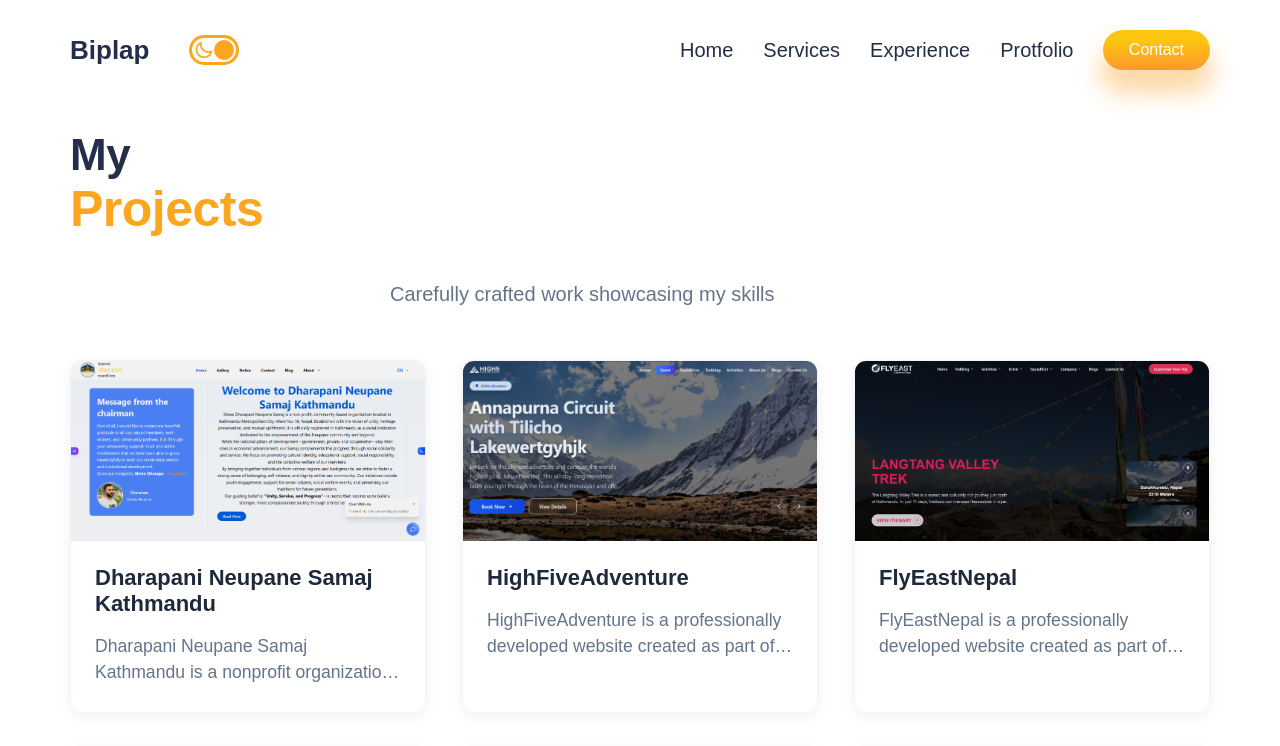
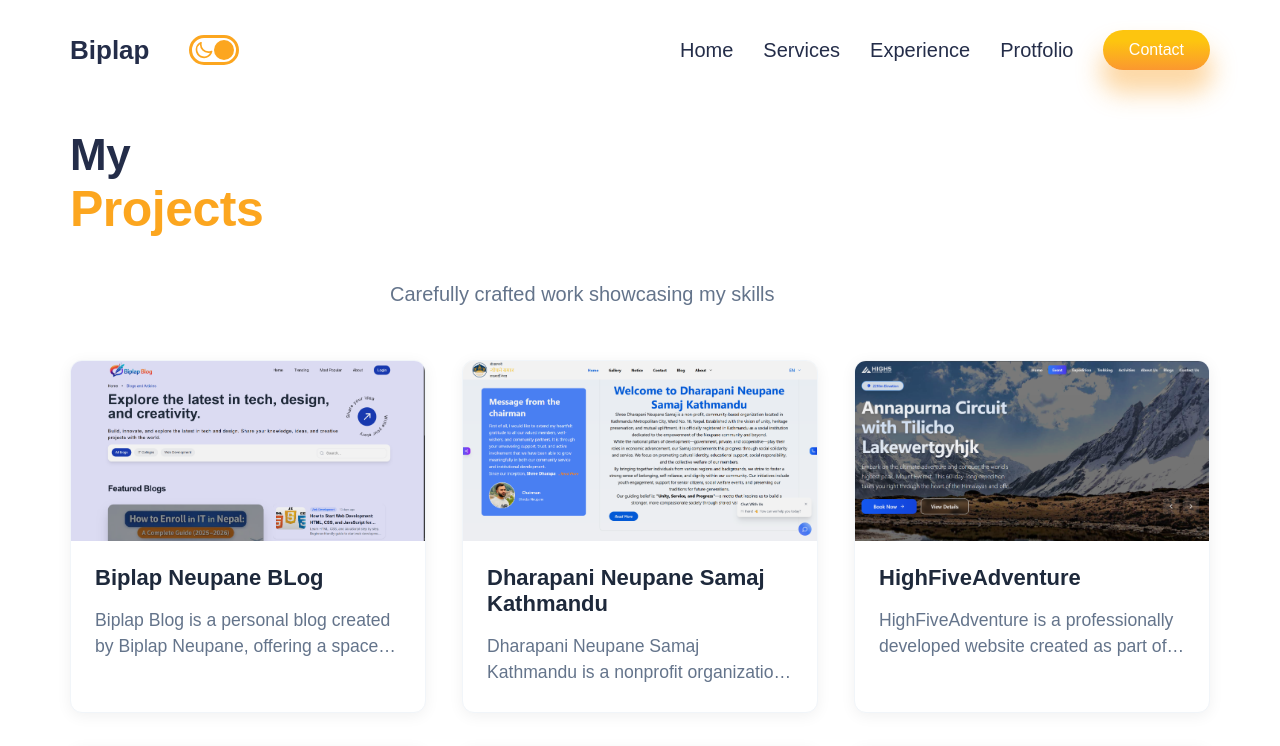
Before and after one commit to biplap12/My-portfolio, a React (Create React App) app: page /portfolio/all-projects in a window 1280 px wide. Shown: the top 746 px of the page. Built offline with nearby package versions, Linux system fonts and the light colour scheme; a web font is replaced by a local one.

Commit message:
Add Biplap Blog project to projects list
Added Biplap Blog project with details and image.

```diff
--- a/src/data/projects.js
+++ b/src/data/projects.js
@@ -10,7 +10,16 @@ import infinityAdventureNepal from "../img/infinityAdventureNepal.png";
 import epeakExpedition from "../img/epeak-expedition.png";
 import kingfisherRealEstate from "../img/kingfisherRealEstate.png";
 import flyeastnepal from "../img/flyeast.png";
+import biplapblog from "../img/biplap-blog.png";
 const projects = [
+  {
+    slug:"biplap-blog",
+    title: "Biplap Neupane BLog",
+    image: biplapblog,
+    alt: "Biplap Blog is a personal blog website created by Biplap Neupane. It provides a platform for sharing knowledge, insights, and experiences in technology and lifestyle.",
+    url: "https://blog.biplapneupane.com.np/",
+    description: "Biplap Blog is a personal blog created by Biplap Neupane, offering a space for sharing valuable knowledge, insights, and experiences in various areas, particularly focusing on technology and lifestyle. The website serves as a platform where readers can find articles related to tech trends, gadgets, software, and other related subjects, along with lifestyle topics that resonate with modern-day living.Through Biplap Blog, readers can expect well-researched content, tips, and tutorials that can help them navigate the ever-evolving digital world, along with thought-provoking lifestyle advice. The blog aims to bridge the gap between tech enthusiasts and everyday individuals, making complex topics accessible to all while providing useful insights for a better lifestyle. Whether you're a tech lover, looking for recommendations on the latest gadgets, or simply interested in personal growth and lifestyle, Biplap Blog is your go-to resource for all things tech and beyond!"
+  },
   {
     slug:"dharapani-neupane-samaj-kathmandu",
     title: "Dharapani Neupane Samaj Kathmandu",
```
